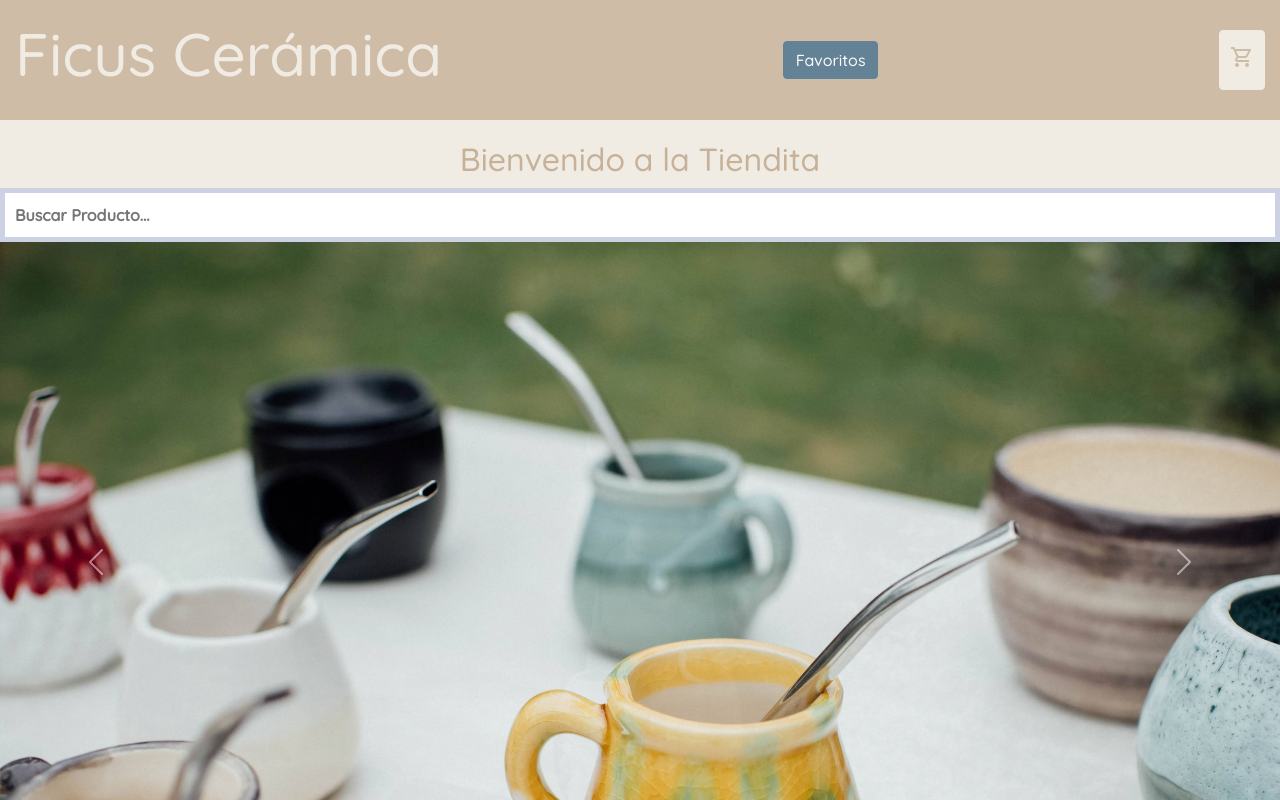
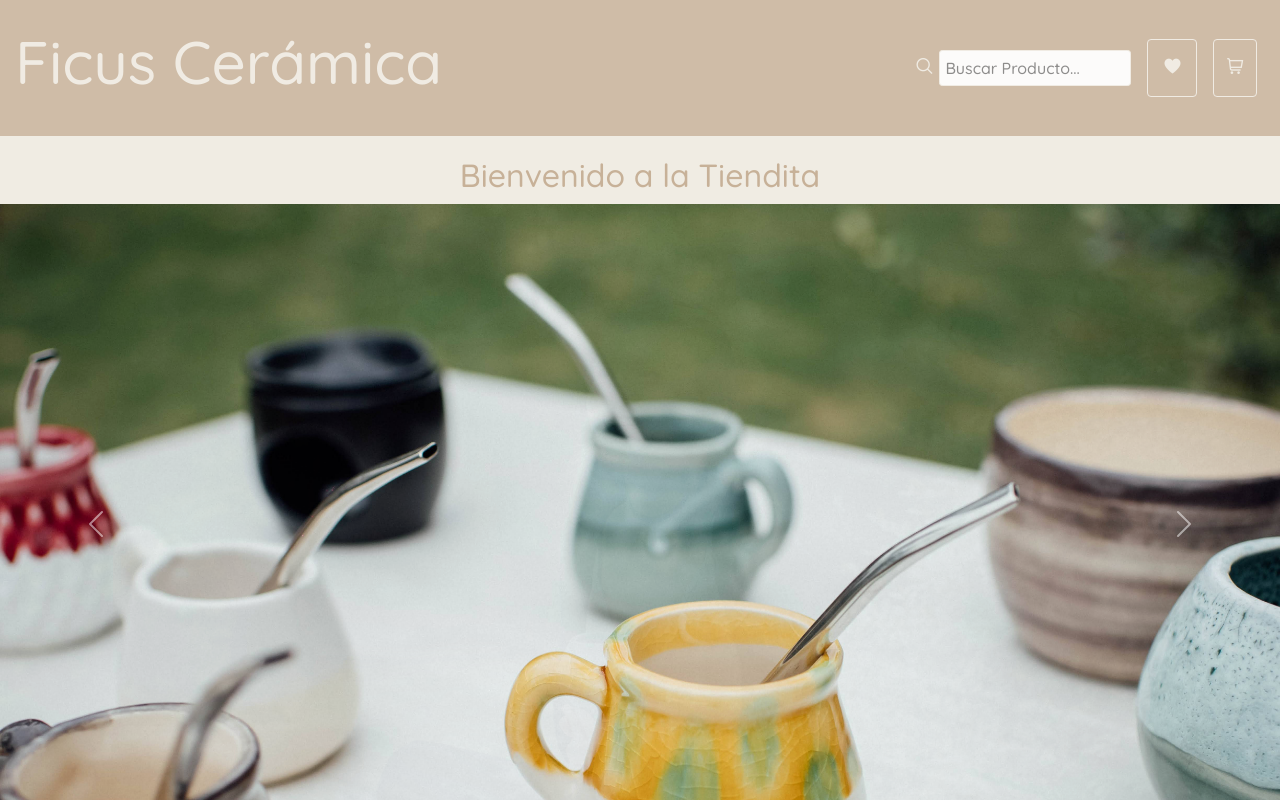
Before and after one commit to agostomalino/tienda_ficus, a plain HTML site: page index.html in a window 1280 px wide. Shown: the top 800 px of the page. Drawn offline with nearby package versions, Linux system fonts and the light colour scheme; some packages are replaced by stand-ins of ours; a script that the page names is missing.

Commit message:
cambios de estilos del header

```diff
--- a/index.html
+++ b/index.html
@@ -8,32 +8,39 @@
     <title>Ficus Tienda</title>
     <link rel="preconnect" href="https://fonts.googleapis.com">
     <link rel="preconnect" href="https://fonts.gstatic.com" crossorigin>
-    <link rel="stylesheet" href="https://fonts.googleapis.com/css?family=Material+Icons+Outlined">
     <link href="https://fonts.googleapis.com/css2?family=Quicksand:wght@500&display=swap" rel="stylesheet">
     <link href="https://cdn.jsdelivr.net/npm/bootstrap@5.1.3/dist/css/bootstrap.min.css" rel="stylesheet"
         integrity="sha384-1BmE4kWBq78iYhFldvKuhfTAU6auU8tT94WrHftjDbrCEXSU1oBoqyl2QvZ6jIW3" crossorigin="anonymous">
+    <link rel='stylesheet' href='https://cdn-uicons.flaticon.com/uicons-regular-straight/css/uicons-regular-straight.css'>
+    <link rel='stylesheet' href='https://cdn-uicons.flaticon.com/uicons-solid-straight/css/uicons-solid-straight.css'>
     <script src="https://code.jquery.com/jquery-3.6.0.min.js"
-        integrity="sha256-/xUj+3OJU5yExlq6GSYGSHk7tPXikynS7ogEvDej/m4=" crossorigin="anonymous"></script>
+    integrity="sha256-/xUj+3OJU5yExlq6GSYGSHk7tPXikynS7ogEvDej/m4=" crossorigin="anonymous"></script>
     <link rel="stylesheet" href="stylesheet.css">
 </head>
 
 <body>
 
-    <header class="sticky-top">
+    <header class="sticky-top" id="encabezado">
         <h1 id="tituloFicus">Ficus Cerámica</h1>
-        <button type="button" id="botonfav" class="btn btn-primary" data-bs-toggle="modal" data-bs-target="#modalFavoritos"><span id="btnFav">Favoritos</span></button>
-        <button type="button" id="boton-carrito" class="btn btn-primary" data-bs-toggle="modal"
-            data-bs-target="#miModal">
-            <span class="material-icons-outlined">shopping_cart</span>
-            <span id="contadorCarrito"></span>
-        </button>
+        <div id="contButtnsHeader">
+            <div id="contBuscador">
+                <i id="lupita" class="fi fi-rs-search"></i>
+                <input type="text" name="buscador" id="buscador" placeholder="Buscar Producto...">
+            </div>
+            <div id="headerButtons">
+                <button type="button" id="botonFav" class="btn btn-secondary" data-bs-toggle="modal" data-bs-target="#modalFavoritos"><span id="btnFav"><i class="fi fi-ss-heart"></i></span></button>
+                <button type="button" id="boton-carrito" class="btn btn-primary" data-bs-toggle="modal"
+                    data-bs-target="#miModal">
+                    <i class="fi fi-rs-shopping-cart"></i>
+                    <span id="contadorCarrito"></span>
+                </button>
+            </div>
+        </div>
     </header>
     <!--BUSCADOR DE PRODUCTOS-->
 
     <h2>Bienvenido a la Tiendita</h2>
-    <div>
-        <input type="text" name="buscador" id="buscador" placeholder="Buscar Producto...">
-    </div>
+
 
     <!-- Carousel de fotos -->
     <div id="carouselExampleFade" class="carousel slide carousel-fade" data-bs-ride="carousel">
--- a/js/main.js
+++ b/js/main.js
@@ -1,7 +1,6 @@
 let carrito = [];
 let arrayProductos = [];
 let favoritos = [];
-
 
 const contenedorProductos = document.getElementById('contenedorProductos');
 const contenedorCarrito = document.getElementById('carritoContenedor');
@@ -11,7 +10,6 @@ const precioTotal = document.getElementById('precioTotal');
 const buscador = document.getElementById('buscador');
 const contenedorFavs = document.getElementById('favContenedor');
 const btnFav = document.getElementById('btnFav');
-
 
 // Buscador filtro de articulos en la web
 buscador.addEventListener('change', (e) => {
@@ -32,20 +30,12 @@ buscador.addEventListener('keyup', (e) => {
         mostrarProductos(arrayProductos)
     }
 })
-
-
-
 ///////////////////////////////metodo get ajax para mostrar productos desde un JSON local
 $.getJSON('/stock.json', function (data) {
     data.forEach(element => arrayProductos.push(element))
     mostrarProductos(arrayProductos);
     recuperar()
 })
-
-
-
-
-
 ////////////////////////////////// MUESTRA PRODUCTOS EN EL DOM
 
 function mostrarProductos(array) {
@@ -66,8 +56,8 @@ function mostrarProductos(array) {
                         <p class="card-text">Color: ${element.color}</p>
                         <p class="card-text">Tamaño: ${element.tamano}</p>
                         <p class="card-text">$${element.precio}</p>
-                        <a href="#" id="fav${element.id}" class="btn btn-primary">Agregar a Favoritos</a>
-                        <a href="#" id="boton${element.id}" class="btn btn-primary">Agregar al carrito</a>
+                        <a href="#" id="fav${element.id}" class="btn btn-primary"><i class="fi fi-rs-heart"></i></a>
+                        <a href="#" id="boton${element.id}" class="btn btn-primary"><i class="fi fi-rs-shopping-cart-add"></i></a>
                     </div>
                 </div>
         `
@@ -117,8 +107,6 @@ function agregarAfav(id) {
     })
 
 }
-
-
 /////////////////////////////Agrega al carrito
 function agregarAlCarro(id) {
     let verificar = carrito.find(element => element.id == id)
@@ -153,9 +141,7 @@ function agregarAlCarro(id) {
     }
     localStorage.setItem('carrito', JSON.stringify(carrito))
 }
-
 /////////////////////////////logica mostrar y eliminar producto del carrito separada
-
 function mostrarelCarrito(productoAgregar) {
 
     let divCreado = document.createElement('div')
@@ -201,10 +187,7 @@ function mostrarelCarrito(productoAgregar) {
         }
 
     })
-
-
 }
-
 //////////// Recupera los productos del carrito desde local storage
 function recuperar() {
     let recuperoLS = JSON.parse(localStorage.getItem('carrito'))
@@ -216,9 +199,6 @@ function recuperar() {
         })
     }
 }
-
-
-
 ///////////////////////////// Actualiza cantidad y precio en el carrito
 function actualizarCarrito() {
     contadorCarrito.innerText = carrito.reduce((acc, el) => acc + el.cantidad, 0) // incrementa la cantidad de productos seleccionados
@@ -228,7 +208,6 @@ function actualizarCarrito() {
     localStorage.setItem('carrito', JSON.stringify(carrito));
 
 }
-
 //////////////////////////// Simulacion de compra Ajax metodo POST
 botonComprar.innerHTML = `<button id="btnComprar" class="btn btn-primary">Comprar</button>`
 
--- a/stylesheet.css
+++ b/stylesheet.css
@@ -20,39 +20,48 @@ header{
     justify-content: space-between;
     align-items: center;
     font-size: 25px;
-    height: 15vh;
+    height: 17vh;
     opacity: 80%;
-
+}
+#contButtnsHeader{
+    display: flex;
+    justify-items: end;
+    align-items: baseline;
+}
+#headerButtons{
+    display: flex;
+    flex-direction: row;
+}
+#botonFav{
+    background-color:#C7B198;
+    color: #F0ECE3 ;
+    padding: 1rem;
+    margin: .5rem;
+    border-color: #F0ECE3;
+}
+#boton-carrito{
+    background-color:#C7B198;
+    color: #F0ECE3 ;
+    font-size: 1rem;
+    padding: .8rem;
+    margin: .5rem;
+    align-items: baseline;
+    justify-content: center;
+    align-content: center;
+    border-color: #F0ECE3;
 }
 
 .darkMode{
     background-color:#483434;
     color:#C7B198;
 }
-
-
 .carousel-item{
     max-height: 80vh;
 }
-
 .main{
     padding: 20px 10px 10px 10px;
     display: grid;
 }
-
-
-#boton-carrito{
-    background-color: #F0ECE3;
-    color: #C7B198;
-    font-size: 25px;
-    padding: 10px;
-    align-items: baseline;
-    justify-content: center;
-    align-content: center;
-    border-color: #F0ECE3;
-
-}
-
 a{
     text-decoration: none;
     color: #406882;
@@ -105,10 +114,20 @@ h2{
     text-align: center;
 }
 /* BUSCADOR DE ARTICULOS*/
+#contBuscador{
+    padding:.5rem;
+    border-radius: .2em;
+    align-items: baseline;
+}
+#lupita{
+    color: #F0ECE3;
+    font-size: 1rem;
+}
 input{
-    width: 100vw;
-    padding: 10px;
+    width: 12rem;
+    padding: 5px;
     outline: none;
-    border: 5px solid #CCD1E4;
-    font-weight: 600;
+    border: 1px solid #F0ECE3;;
+    border-radius: .2em;
+    font-size: 1rem;
 }
```
